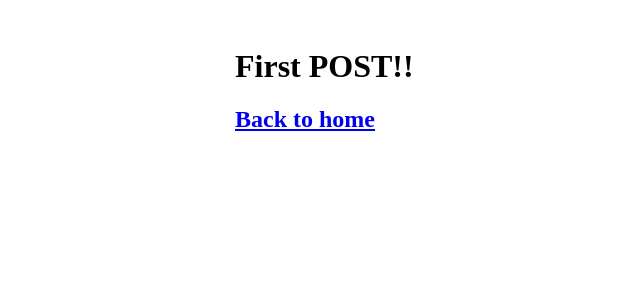
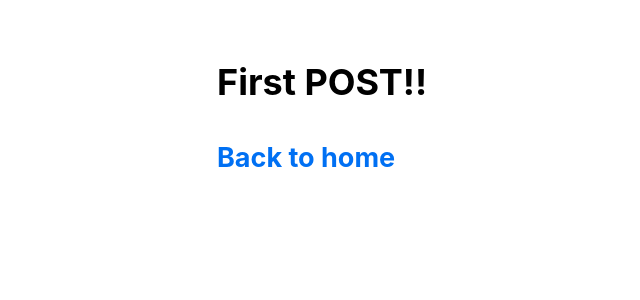
Before and after one commit to aylorbrown/next-js-intro, a Next.js app in the folder nextjs-blog/: page /posts/first-post in a window 1280 px wide. Shown: the top 300 px of the page, without its empty margins (117-757 px from the left). Built offline with nearby package versions, Linux system fonts and the light colour scheme.

Commit message:
adds global css

```diff
--- /dev/null
+++ b/nextjs-blog/pages/_app.js
@@ -0,0 +1,5 @@
+import '../styles/global.css'
+
+export default function App({ Component, pageProps }) {
+    return <Component {...pageProps} />
+  }
--- /dev/null
+++ b/nextjs-blog/styles/global.css
@@ -0,0 +1,27 @@
+html,
+body {
+  padding: 0;
+  margin: 0;
+  font-family: -apple-system, BlinkMacSystemFont, Segoe UI, Roboto, Oxygen, Ubuntu,
+    Cantarell, Fira Sans, Droid Sans, Helvetica Neue, sans-serif;
+  line-height: 1.6;
+  font-size: 18px;
+}
+
+* {
+  box-sizing: border-box;
+}
+
+a {
+  color: #0070f3;
+  text-decoration: none;
+}
+
+a:hover {
+  text-decoration: underline;
+}
+
+img {
+  max-width: 100%;
+  display: block;
+}
```
